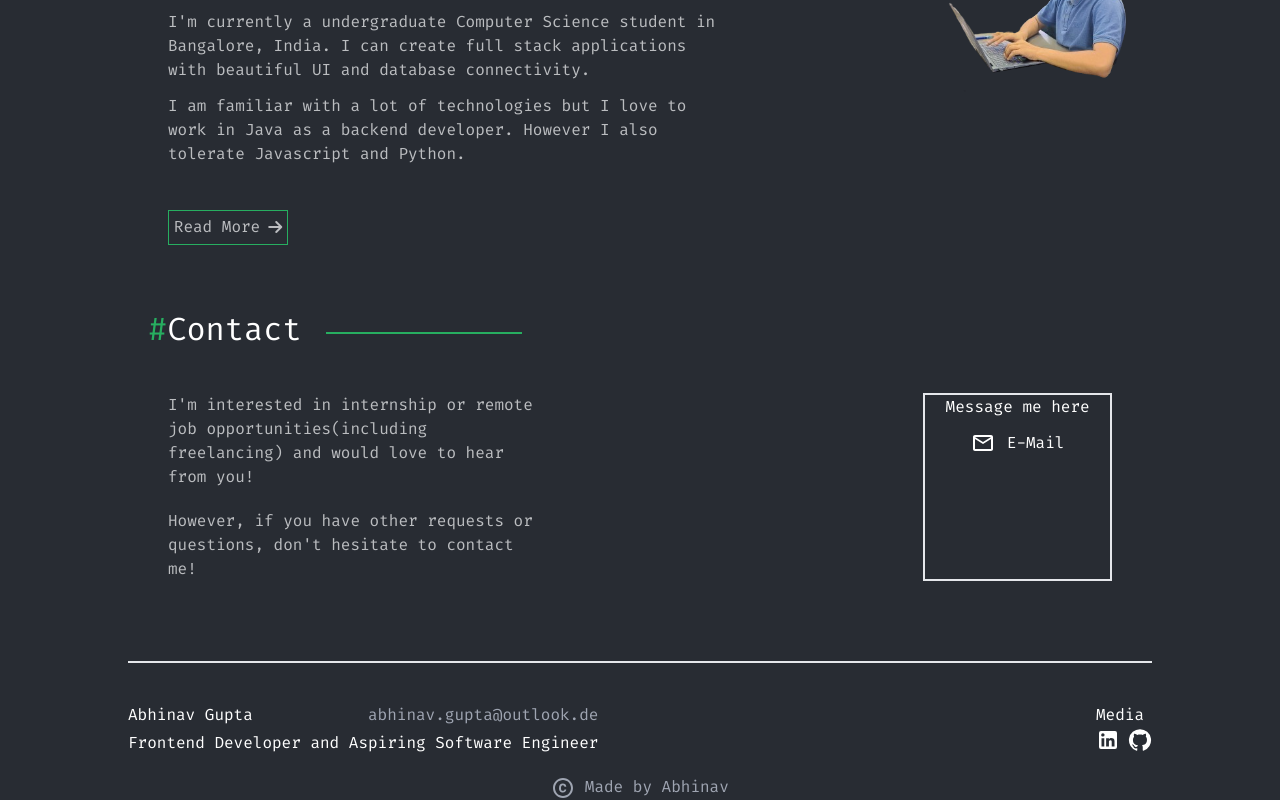
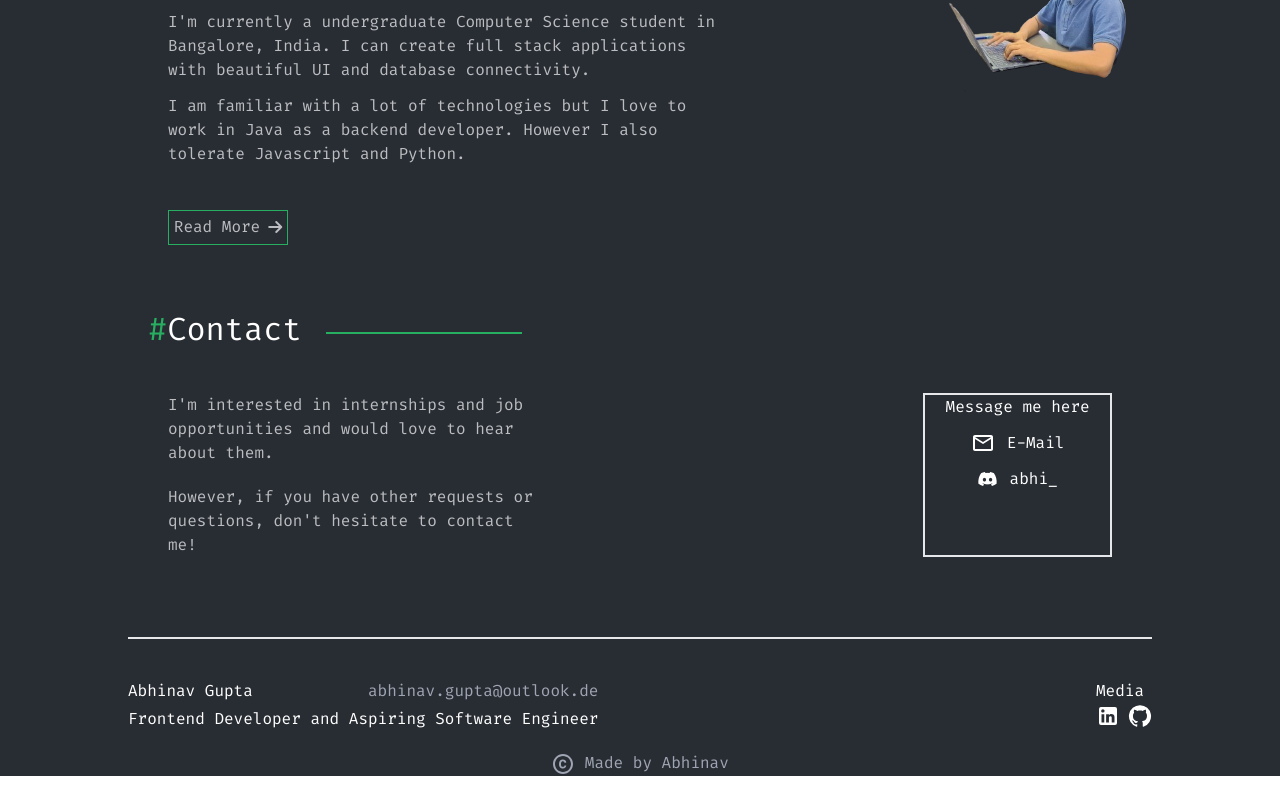
Before and after one commit to AbhinavGupta-de/portfolio-website, a React (Vite) app: page / in a window 1280 px wide. Shown: the part 2457-3257 px from the top of the page. After the commit the page ends 3233 px from the top, so only its background shows below. Built offline with nearby package versions, Linux system fonts and the light colour scheme; a web font is replaced by a local one.

Commit message:
fixed a bit of contact section and link in prooject section

```diff
--- a/index.html
+++ b/index.html
@@ -23,6 +23,14 @@
 			crossorigin="anonymous"
 			referrerpolicy="no-referrer"
 		/>
+
+		<link
+			rel="stylesheet"
+			href="https://cdnjs.cloudflare.com/ajax/libs/font-awesome/6.5.2/css/all.min.css"
+			integrity="sha512-SnH5WK+bZxgPHs44uWIX+LLJAJ9/2PkPKZ5QiAj6Ta86w+fsb2TkcmfRyVX3pBnMFcV7oQPJkl9QevSCWr3W6A=="
+			crossorigin="anonymous"
+			referrerpolicy="no-referrer"
+		/>
 		<meta charset="UTF-8" />
 		<meta name="viewport" content="width=device-width, initial-scale=1.0" />
 		<title>
--- a/src/components/Main/Contact.jsx
+++ b/src/components/Main/Contact.jsx
@@ -13,8 +13,7 @@ const Contact = () => {
 			<div className="flex md:flex-row xsm:flex-col gap-5 mt-5 p-5 justify-between">
 				<div className="md:w-2/5">
 					<div className="text-[#bbbdc0] text-[16px]">
-						{`I'm interested in internship or remote job opportunities(including
-				freelancing) and would love to hear from you!`}
+						{`I'm interested in internships and job opportunities and would love to hear about them.`}
 						<br></br>
 					</div>
 
@@ -24,11 +23,15 @@ const Contact = () => {
 					</div>
 				</div>
 
-				<div className="flex flex-col items-center  gap-3 border-2 border-solid md:w-1/5 xsm:p-5">
+				<div className="flex flex-col items-center gap-3 border-2 border-solid md:w-1/5 xsm:p-5">
 					<div>Message me here</div>
 					<div className="flex gap-3">
 						<MailOutlineIcon />
 						<a href="mailto:abhinav.gupta@outlook.de">E-Mail</a>
+					</div>
+					<div className="flex gap-3 items-center justify-center">
+						<i className="fa-brands fa-discord"></i>
+						abhi_
 					</div>
 				</div>
 			</div>
--- a/src/components/Main/Projects.jsx
+++ b/src/components/Main/Projects.jsx
@@ -13,7 +13,7 @@ const Projects = () => {
 					Projects
 				</h1>
 				<hr className="w-1/5 border-[1.5px] border-solid border-[#27ae60] mt-[8px]"></hr>
-				<Link to="/projects">
+				<Link to="/works">
 					<div className="text-[16px] flex gap-2 justify-center items-center">
 						View All <i className="fa-sharp fa-solid fa-arrow-right"></i>{' '}
 					</div>
```
